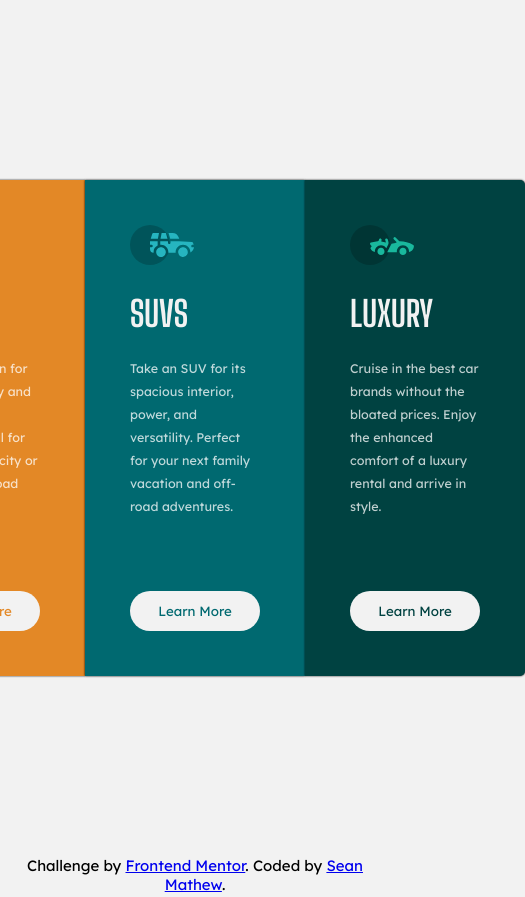
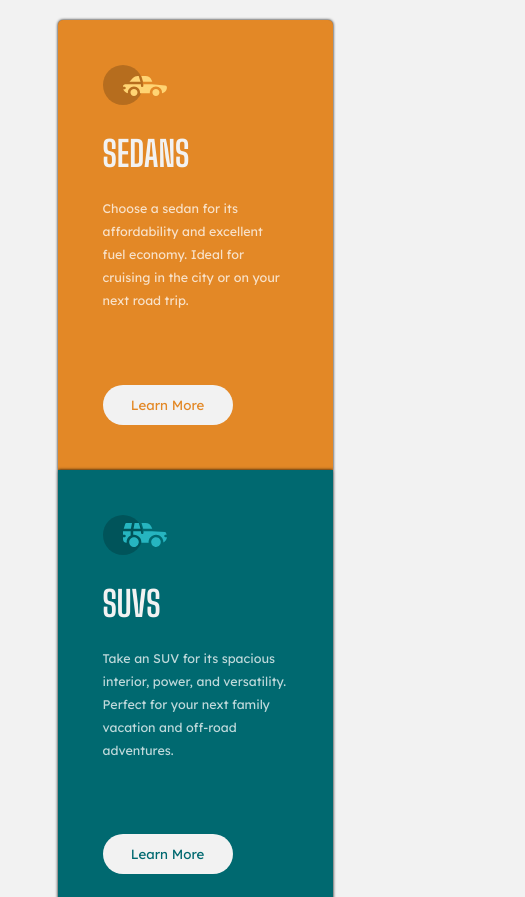
Before and after one commit to seancodedmathew/3-Column-Preview-Card, a plain HTML site: page index.html in a window 390 px wide. Shown: the top 897 px of the page, 525 px wide, since content can reach past the window. Drawn offline with Linux system fonts and the light colour scheme.

Commit message:
Add files via upload

```diff
--- a/index.html
+++ b/index.html
@@ -29,7 +29,7 @@
       <div class="column-container">
         <div class="column">
           <div class="column-img">
-            <img src="images/icon-sedans.svg" alt="" />
+            <img src="images/icon-sedans.svg" />
           </div>
           <h1>Sedans</h1>
           <p>
@@ -40,25 +40,25 @@
         </div>
         <div class="column">
           <div class="column-img">
-            <img src="images/icon-suvs.svg" alt="" />
+            <img src="images/icon-suvs.svg" />
           </div>
           <h1>SUVs</h1>
           <p>
             Take an SUV for its spacious interior, power, and versatility.
             Perfect for your next family vacation and off-road adventures.
           </p>
-          <button class="btn2">Learn More</button>
+          <a href="#"><button class="btn2">Learn More</button></a>
         </div>
         <div class="column">
           <div class="column-img">
-            <img src="images/icon-luxury.svg" alt="" />
+            <img src="images/icon-luxury.svg" />
           </div>
           <h1>Luxury</h1>
           <p>
             Cruise in the best car brands without the bloated prices. Enjoy the
             enhanced comfort of a luxury rental and arrive in style.
           </p>
-          <button class="btn3">Learn More</button>
+          <a href="#"><button class="btn3">Learn More</button></a>
         </div>
       </div>
     </main>
--- a/styles.css
+++ b/styles.css
@@ -12,19 +12,43 @@ h1 {
   font-size: 2.2rem;
   margin: 23px 0;
 }
+
 .column-container {
+  width: 185px 50% 185px;
+  margin: 180px auto;
+  color: #f2f2f2;
   display: flex;
+  flex-direction: row;
   justify-content: center;
-  margin: 180px;
-  color: #f2f2f2;
 }
 
+@media all and (max-width: 870px) {
+  .column-container {
+    display: flex;
+    justify-content: center;
+    flex-direction: column;
+    align-items: center;
+    width: 185px;
+    margin: 20px auto;
+    color: #f2f2f2;
+  }
+}
 .column {
   width: 185px;
   background-color: #006970;
   padding: 45px;
   font-weight: 400;
-  box-shadow: #000 0 0 2px 0;
+  box-shadow: #000 0 0 3px 0;
+}
+
+.column:first-child {
+  background-color: #e38826;
+  border-radius: 5px 0 0 5px;
+}
+
+.column:last-child {
+  background-color: #004241;
+  border-radius: 0 5px 5px 0;
 }
 
 .column p {
@@ -32,6 +56,16 @@ h1 {
   color: hsla(0, 0%, 100%, 0.75);
   line-height: 23px;
   padding: 0 0 60px 0;
+}
+
+@media all and (max-width: 870px) {
+  .column:first-child {
+    border-radius: 5px 5px 0 0;
+  }
+
+  .column:last-child {
+    border-radius: 0 0 5px 5px;
+  }
 }
 
 .btn1 {
@@ -88,16 +122,6 @@ h1 {
   border: 2px solid #f2f2f2;
 }
 
-.column:first-child {
-  background-color: #e38826;
-  border-radius: 5px 0 0 5px;
-}
-
-.column:last-child {
-  background-color: #004241;
-  border-radius: 0 5px 5px 0;
-}
-
 .footer {
   width: 100%;
   text-align: center;
```
